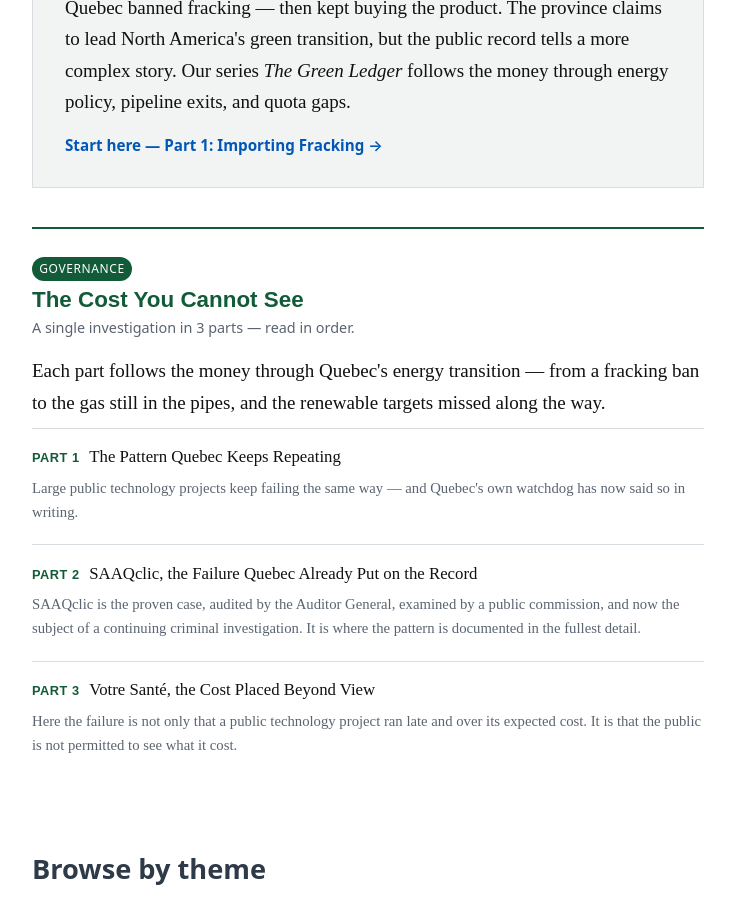
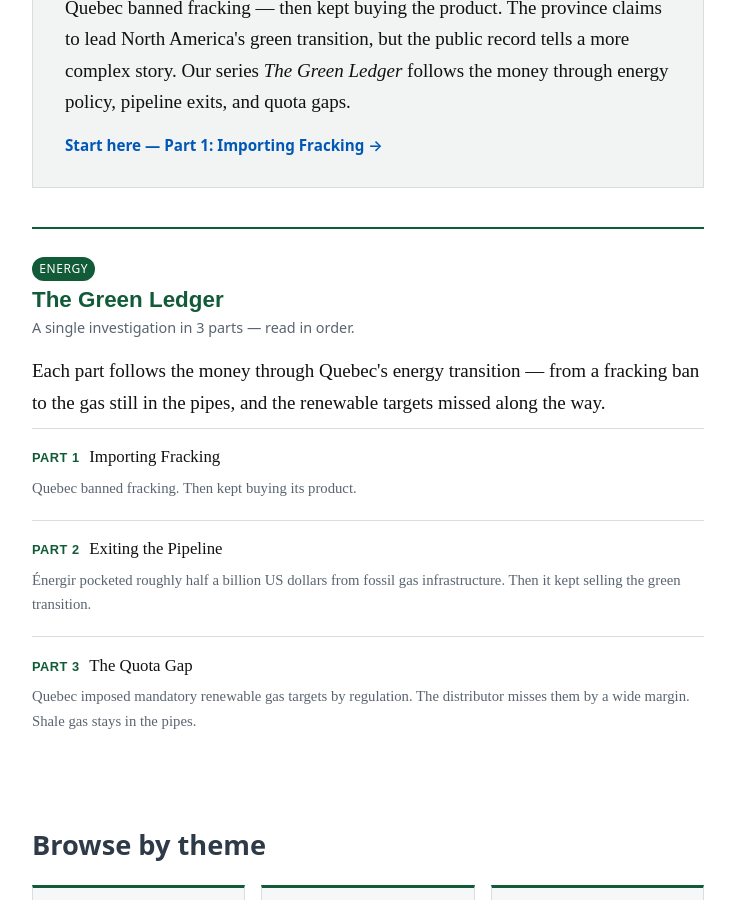
Before and after one commit to alexreports/argent-public, a Jekyll site: the page built from en/index.html, in a window 1280 px wide and 900 px high, scrolled down 698 px. Shown: the whole window, without its empty margins (52-787 px from the left). Built offline with Jekyll 4.4.1, drawn with Linux system fonts in a browser that asks for light colours.

Commit message:
Update featured investigation to: grand-livre-vert

```diff
--- a/en/index.html
+++ b/en/index.html
@@ -41,7 +41,7 @@
 
 {%- comment -%} 4. Series block — all three parts together, in reading order {%- endcomment -%}
 <section class="measure">
-  {%- assign series_parts = site.dossiers | where: "lang", "en" | where: "series", "cout-invisible" | sort: "part" -%}
+  {%- assign series_parts = site.dossiers | where: "lang", "en" | where: "series", "grand-livre-vert" | sort: "part" -%}
   {%- if series_parts.size > 0 -%}
   {%- assign s_title = series_parts[0].series_title -%}
   <div class="series-group series-group--featured">
--- a/fr/index.html
+++ b/fr/index.html
@@ -42,7 +42,7 @@
 
 {%- comment -%} 4. Series block — all three parts together, in reading order {%- endcomment -%}
 <section class="measure">
-  {%- assign series_parts = site.dossiers | where: "lang", "fr" | where: "series", "cout-invisible" | sort: "part" -%}
+  {%- assign series_parts = site.dossiers | where: "lang", "fr" | where: "series", "grand-livre-vert" | sort: "part" -%}
   {%- if series_parts.size > 0 -%}
   {%- assign s_title = series_parts[0].series_title -%}
   <div class="series-group series-group--featured">
```
